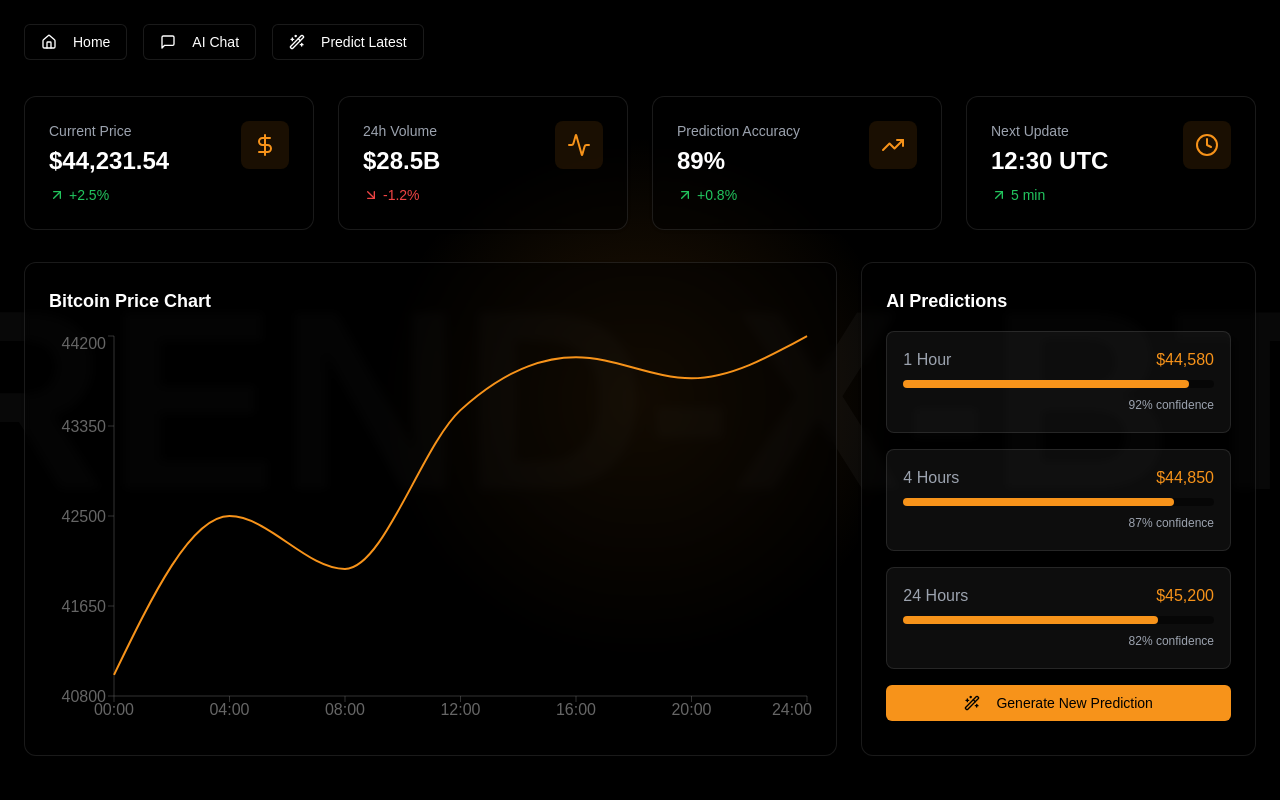
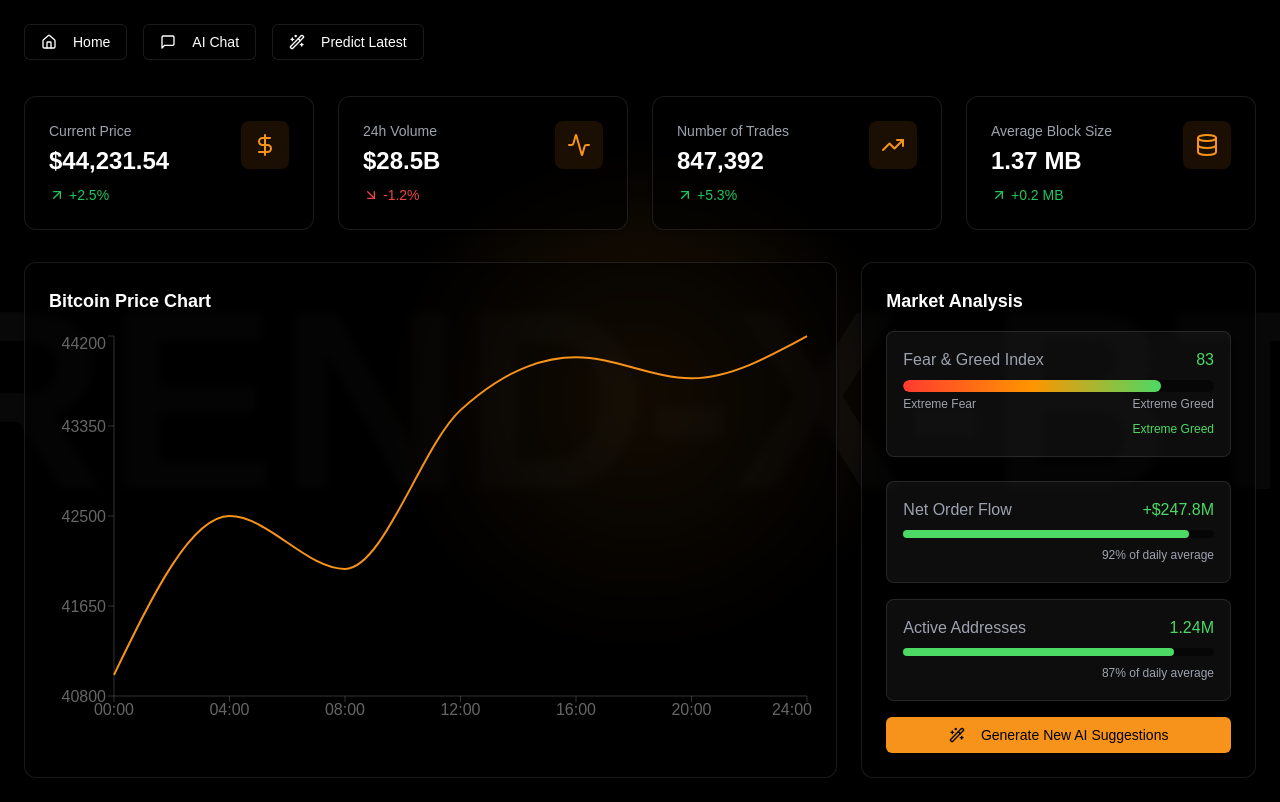
Before and after one commit to mustafahk27/Trend-X-BTC-UI, a Next.js app: page /dashboard in a window 1280 px wide. Built offline with nearby package versions, Linux system fonts and the light colour scheme.

Commit message:
modified dashboard

```diff
--- a/src/pages/dashboard.tsx
+++ b/src/pages/dashboard.tsx
@@ -4,7 +4,7 @@
 import { Card } from "@/components/ui/card";
 import { Button } from "@/components/ui/button";
 import { LineChart, Line, XAxis, YAxis, Tooltip, ResponsiveContainer } from 'recharts';
-import { ArrowUpRight, ArrowDownRight, TrendingUp, Activity, DollarSign, Clock, Home, MessageSquare, Wand2 } from "lucide-react";
+import { ArrowUpRight, ArrowDownRight, TrendingUp, Activity, DollarSign, Clock, Home, MessageSquare, Wand2, Database } from "lucide-react";
 import Link from 'next/link';
 import { UserButton } from "@clerk/nextjs";
 
@@ -35,18 +35,18 @@
     icon: Activity,
   },
   {
-    title: "Prediction Accuracy",
-    value: "89%",
-    change: "+0.8%",
+    title: "Number of Trades",
+    value: "847,392",
+    change: "+5.3%",
     isPositive: true,
     icon: TrendingUp,
   },
   {
-    title: "Next Update",
-    value: "12:30 UTC",
-    change: "5 min",
+    title: "Average Block Size",
+    value: "1.37 MB",
+    change: "+0.2 MB",
     isPositive: true,
-    icon: Clock,
+    icon: Database,
   },
 ];
 
@@ -183,29 +183,68 @@
 
           {/* Predictions Panel */}
           <Card className="bg-black/50 backdrop-blur-sm border border-white/10 p-6">
-            <h3 className="text-lg font-semibold text-white mb-4">AI Predictions</h3>
+            <h3 className="text-lg font-semibold text-white mb-4">Market Analysis</h3>
             <div className="space-y-4">
+              {/* Fear & Greed Index */}
+              <div className="p-4 rounded-lg bg-white/5 border border-white/10 mb-6">
+                <div className="flex justify-between items-center mb-2">
+                  <span className="text-gray-400">Fear & Greed Index</span>
+                  <span className="text-[#4CD964] font-medium">83</span>
+                </div>
+                <div className="w-full h-3 bg-black/50 rounded-full overflow-hidden">
+                  <div className="h-full rounded-full"
+                    style={{
+                      width: '83%',
+                      background: 'linear-gradient(90deg, #FF3B30 0%, #FF9500 50%, #4CD964 100%)'
+                    }}
+                  />
+                </div>
+                <div className="flex justify-between mt-1">
+                  <span className="text-xs text-gray-400">Extreme Fear</span>
+                  <span className="text-xs text-gray-400">Extreme Greed</span>
+                </div>
+                <div className="text-right mt-1">
+                  <span className="text-xs text-[#4CD964]">Extreme Greed</span>
+                </div>
+              </div>
+
+              {/* Market Metrics */}
               {[
-                { timeframe: "1 Hour", prediction: "$44,580", confidence: 92 },
-                { timeframe: "4 Hours", prediction: "$44,850", confidence: 87 },
-                { timeframe: "24 Hours", prediction: "$45,200", confidence: 82 },
-              ].map((pred, index) => (
+                {
+                  metric: "Net Order Flow",
+                  value: "+$247.8M",
+                  trend: 92,
+                  isPositive: true
+                },
+                {
+                  metric: "Active Addresses",
+                  value: "1.24M",
+                  trend: 87,
+                  isPositive: true
+                }
+              ].map((metric, index) => (
                 <div
-                  key={pred.timeframe}
+                  key={metric.metric}
                   className="p-4 rounded-lg bg-white/5 border border-white/10"
                 >
                   <div className="flex justify-between items-center mb-2">
-                    <span className="text-gray-400">{pred.timeframe}</span>
-                    <span className="text-[#F7931A] font-medium">{pred.prediction}</span>
+                    <span className="text-gray-400">{metric.metric}</span>
+                    <span className={`font-medium ${metric.isPositive ? 'text-[#4CD964]' : 'text-[#FF3B30]'}`}>
+                      {metric.value}
+                    </span>
                   </div>
                   <div className="w-full bg-black/50 rounded-full h-2">
                     <div
-                      className="bg-[#F7931A] h-2 rounded-full transition-all duration-500"
-                      style={{ width: `${pred.confidence}%` }}
+                      className={`h-2 rounded-full transition-all duration-500 ${
+                        metric.isPositive ? 'bg-[#4CD964]' : 'bg-[#FF3B30]'
+                      }`}
+                      style={{ width: `${metric.trend}%` }}
                     />
                   </div>
                   <div className="text-right mt-1">
-                    <span className="text-xs text-gray-400">{pred.confidence}% confidence</span>
+                    <span className="text-xs text-gray-400">
+                      {metric.trend}% of daily average
+                    </span>
                   </div>
                 </div>
               ))}
@@ -215,7 +254,7 @@
                   className="w-full bg-[#F7931A] hover:bg-[#F7931A]/90 text-black font-medium mt-4"
                 >
                   <Wand2 className="h-4 w-4 mr-2" />
-                  Generate New Prediction
+                  Generate New AI Suggestions
                 </Button>
               </Link>
             </div>
```
